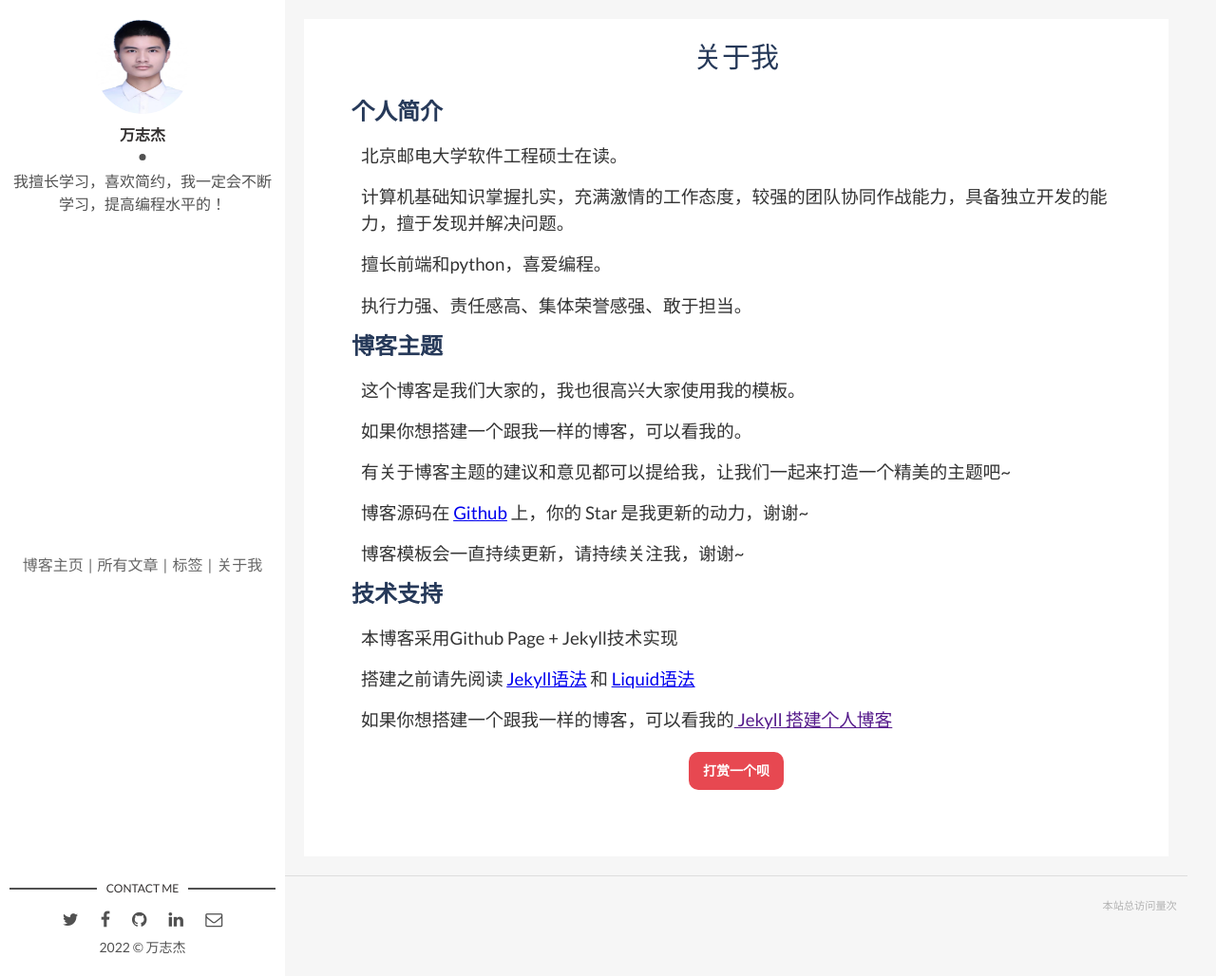
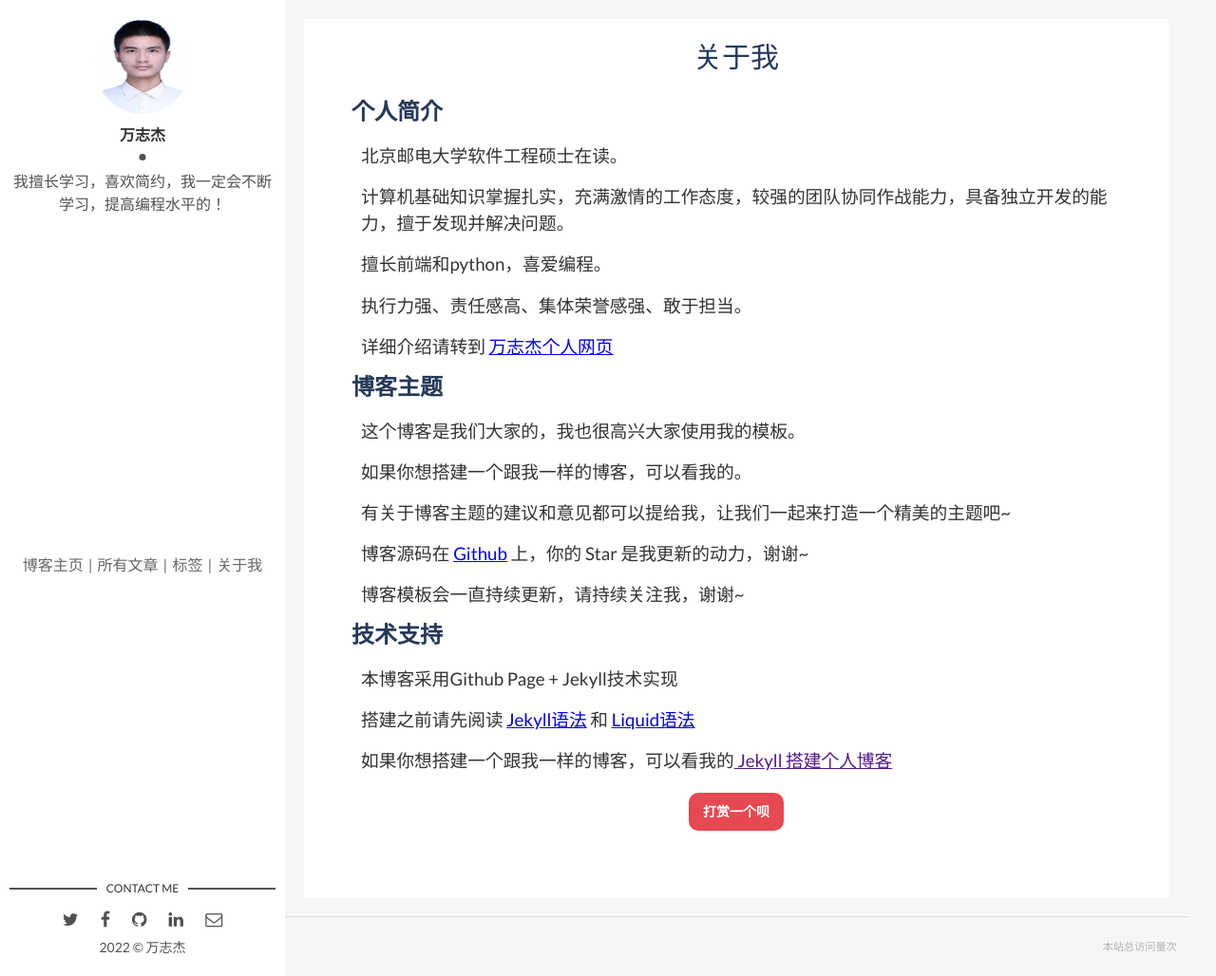
Before and after one commit to 19991010wan/19991010wan-Blog, a Jekyll site: the page built from about.html, in a window 1280 px wide and 1028 px high. Shown: the whole window at 95% size. Built offline with Jekyll 4.4.1, drawn with Linux system fonts in a browser that asks for light colours; nearby versions of some CDN libraries; comment, search, counter and statistics services are not loaded.

Commit message:
update html

```diff
--- a/about.html
+++ b/about.html
@@ -12,6 +12,7 @@ permalink: /about/
     <h3>计算机基础知识掌握扎实，充满激情的工作态度，较强的团队协同作战能力，具备独立开发的能力，擅于发现并解决问题。</h3>
     <h3>擅长前端和python，喜爱编程。</h3>
     <h3>执行力强、责任感高、集体荣誉感强、敢于担当。</h3>
+    <h3>详细介绍请转到 <a target="_blank" href='https://19991010wan.github.io/'>万志杰个人网页</a> </h3>
 
     <h2>博客主题</h2>
 
@@ -24,7 +25,7 @@ permalink: /about/
     <h2>技术支持</h2>
 
     <h3>本博客采用Github Page + Jekyll技术实现</h3>
-    <h3>搭建之前请先阅读 <a target="_blank" href='http://jekyllcn.com/docs/home/'>Jekyll语法</a> 和 <a target="_blank" href='https://www.w3cschool.cn/doc_liquid/'>Liquid语法</a></h3>
+    <h3>搭建之前请先阅读 <a target="_blank" href='http://jekyllcn.com/docs/home/'>Jekyll语法</a> 和 <a target="_blank" href='https://www.w3cschool.cn/doc_liquid/'>Liquid语法</a> </h3>
     <h3>如果你想搭建一个跟我一样的博客，可以看我的<a href=""> Jekyll 搭建个人博客</a></h3>
 
     {% include new-old.html %}
--- a/archive.html
+++ b/archive.html
@@ -3,7 +3,7 @@ layout: main
 title: 所有文章
 permalink: /archive/
 ---
-<section class="blog-about">
+<section class="blog-archive">
     <h1>关于我</h1>
 
     <h2>个人简介</h2>
```
